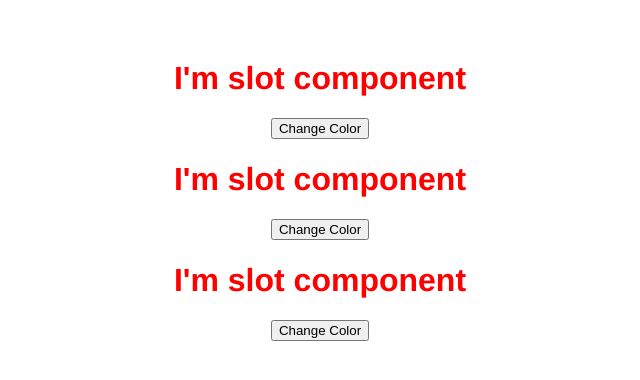
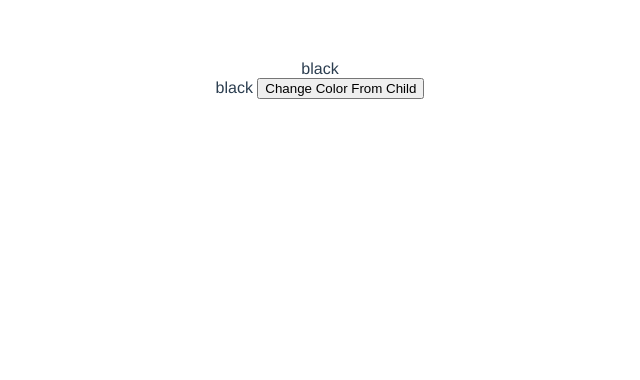
Before and after one commit to ilyapashkov/recursive, a Vue app: page / in a window 1280 px wide. Shown: the top 380 px of the page, without its empty margins (320-960 px from the left). Built offline with nearby package versions, Linux system fonts and the light colour scheme.

Commit message:
add decorator

```diff
--- a/src/App.vue
+++ b/src/App.vue
@@ -1,44 +1,46 @@
 <template>
-  <div id="app">
+  <div id="app" >
     <HelloWorld msg="Welcome to Your Vue.js App">
-			<SlotComponent @changeProperty="changeCustomProperty($event)">
-				<SlotComponent @changeProperty="changeCustomProperty($event)">
-					<SlotComponent @changeProperty="changeCustomProperty($event)" />
-				</SlotComponent>
+			{{ state.color }}
+			<SlotComponent @updateState="changeCustomProperty($event)">
 			</SlotComponent>
 		</HelloWorld>
   </div>
 </template>
 
 <script>
+import Vue from 'vue';
+import Component from 'vue-class-component';
 import HelloWorld from './components/HelloWorld.vue';
 import SlotComponent from './components/Slot.vue';
 
-export default {
+const inititalState = {
+  color: 'black'
+};
+
+@Component({
   name: 'app',
   components: {
     HelloWorld,
     SlotComponent
   },
-  provide: {
-    color: 'red'
+  provide() {
+    return {
+      state: this.state
+    };
   },
   methods: {
     changeCustomProperty(payload) {
-      this[payload.prop] = payload.value;
-      this.updateTree(this.$children, payload);
-    },
-
-    updateTree(childrens, payload) {
-      if (childrens.length) {
-        childrens.forEach(child => {
-          child[payload.prop] = payload.value;
-          this.updateTree(child.$children, payload);
-        });
-      }
+      Vue.set(this.state, payload.key, payload.value);
     }
   }
-};
+})
+export default class App extends Vue {
+  constructor(state = inititalState) {
+    super();
+    this.state = Vue.set(this, 'state', state);
+  }
+}
 </script>
 
 <style>
--- a/src/components/Slot.vue
+++ b/src/components/Slot.vue
@@ -1,24 +1,23 @@
 <template>
   <div>
-		<h1 :style="{color: color}">I'm slot component</h1>
-		<button type="button" @click="changeColor()">Change Color</button>
-		<slot></slot>
+		{{state.color}}
+		<button type="button" @click="changeColor()">Change Color From Child</button>
+
   </div>
 </template>
 
 <script>
 export default {
   name: 'SlotComponent',
-  inject: ['color'],
-  data() {
-    return {
-      color: this.color
-    };
+  inject: ['state'],
+  computed: {
+    getState() {
+      return this.state;
+    }
   },
-
   methods: {
     changeColor() {
-      this.$emit('changeProperty', {prop: 'color', value: 'blue'});
+      this.$emit('updateState', {key: 'color', value: 'pink'});
     }
   }
 };
```
Also changed, not shown: package.json (+10 -13 lines), 1 other file (tests, documents, lock files or other folders).
